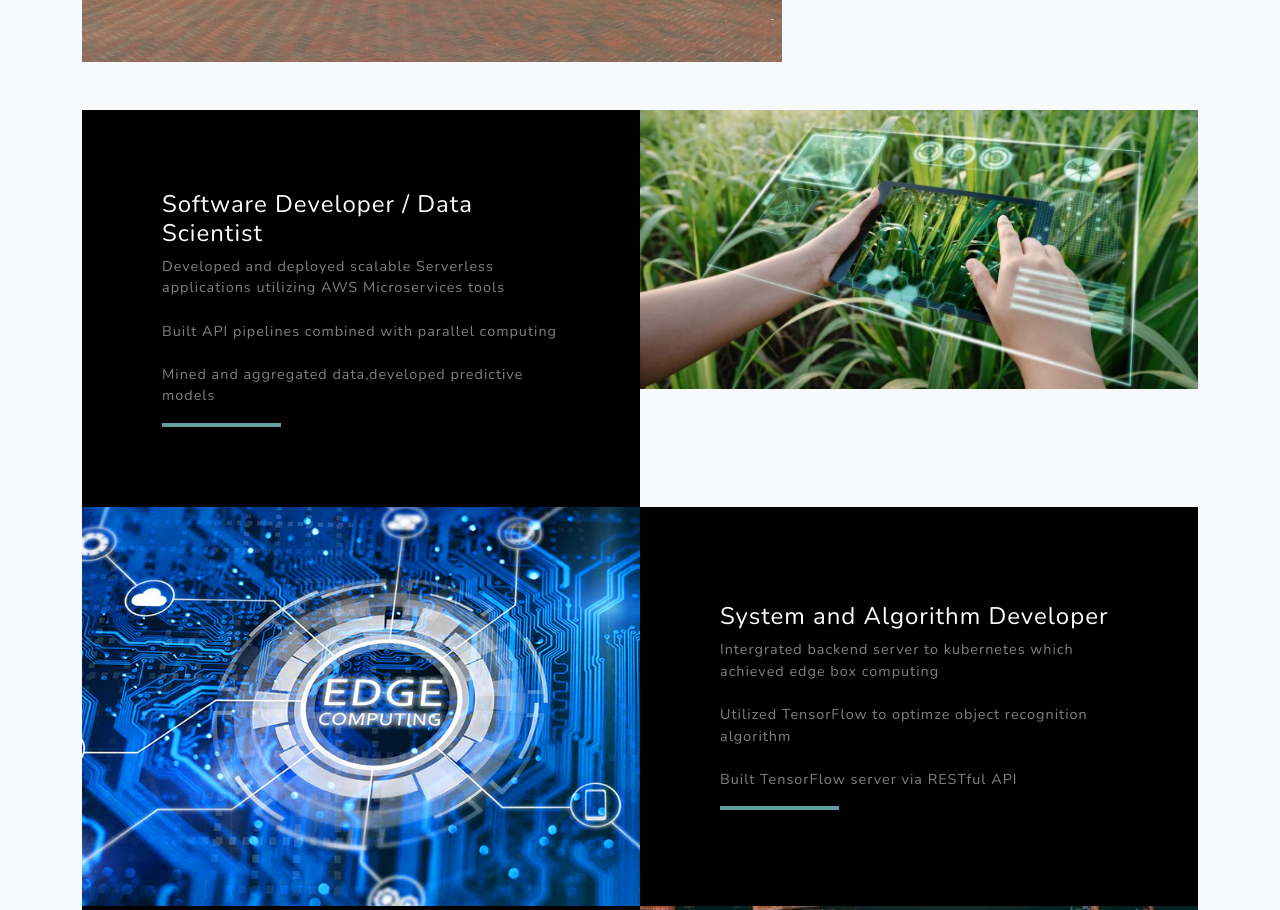
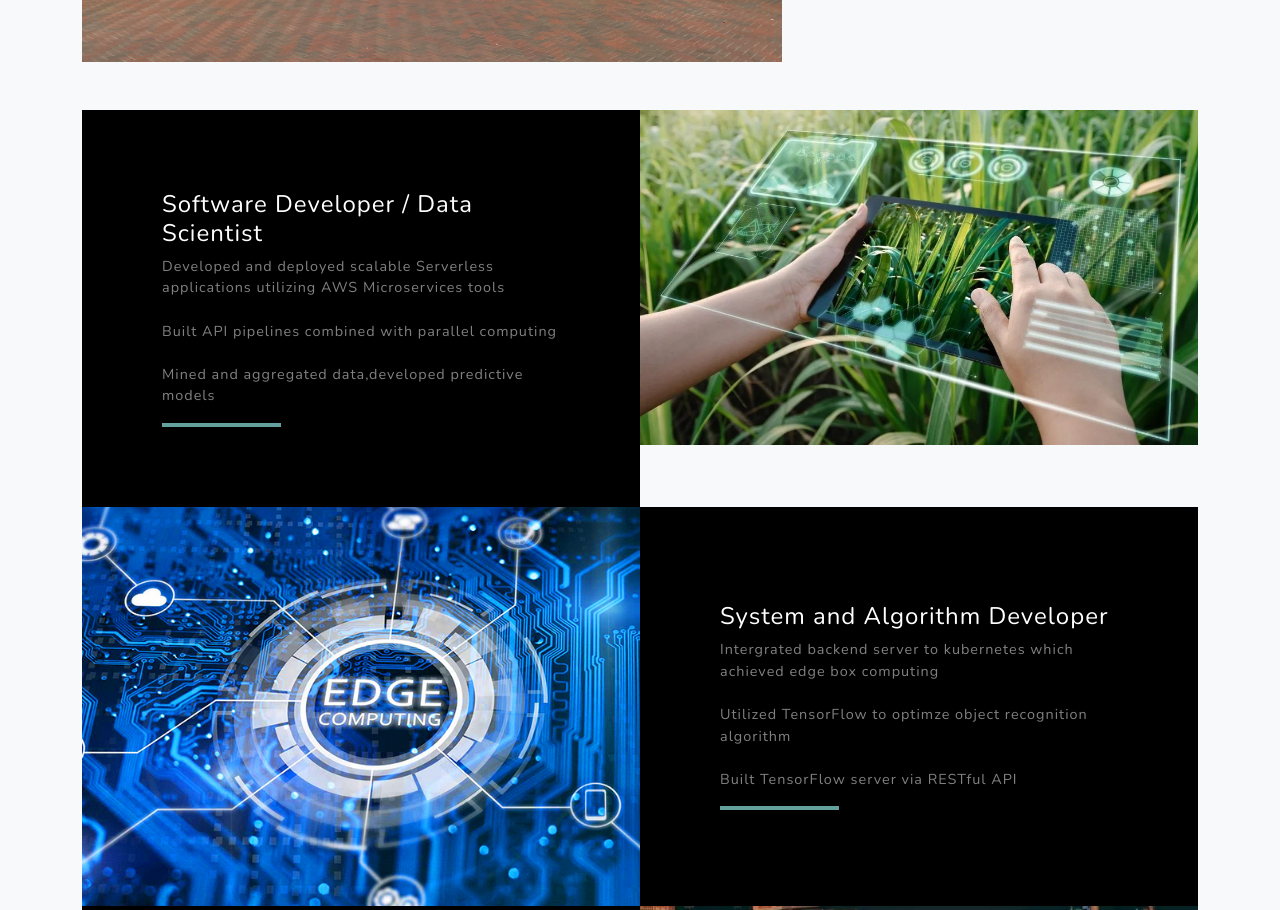
Before and after one commit to bobojingtian/single-page-site, a website: page dist/index.html in a window 1280 px wide. Shown: the part 2413-3323 px from the top of the page. Drawn offline with nearby package versions, Linux system fonts and the light colour scheme.

Commit message:
update agTech image

```diff
--- a/dist/index.html
+++ b/dist/index.html
@@ -79,7 +79,7 @@
 
                 <!-- Project One Row-->
                 <div class="row justify-content-center no-gutters">
-                    <div class="col-lg-6"><img class="img-fluid" src="assets/img/agTech.jpg" alt="" /></div>
+                    <div class="col-lg-6"><img class="img-fluid" src="assets/img/agTech_fix.jpg" alt="" /></div>
                     <div class="col-lg-6 order-lg-first">
                         <div class="bg-black text-center h-100 project">
                             <div class="d-flex h-100">
```
